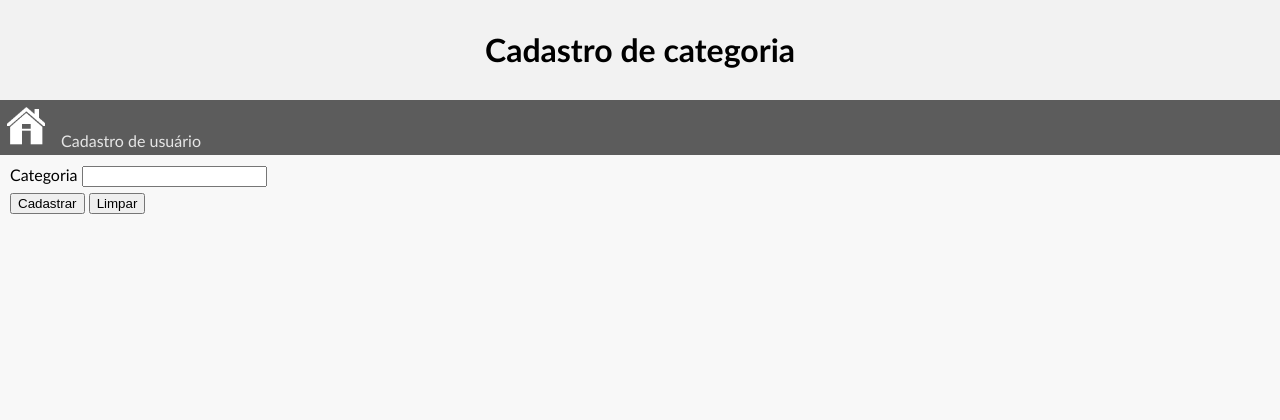
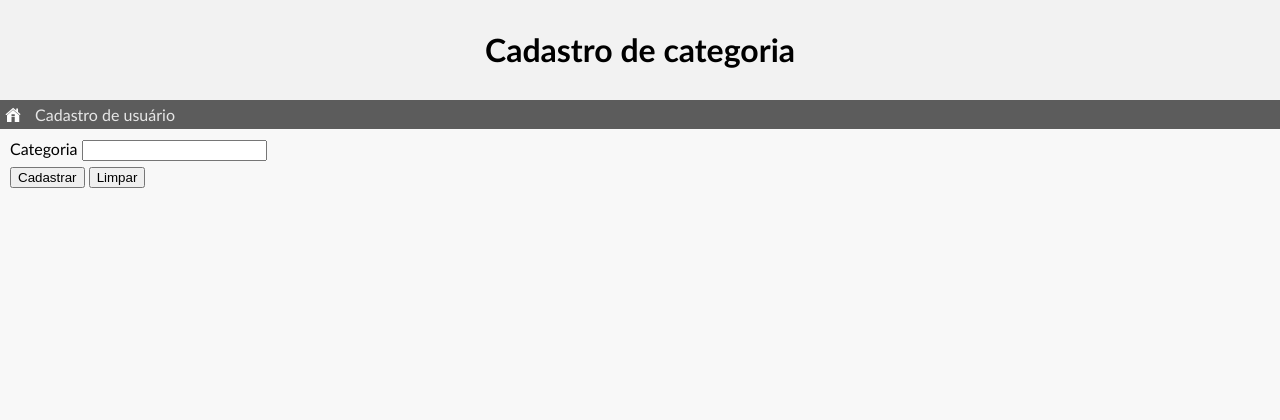
Before and after one commit to GustavoSabel/financemanager, a PHP site: page /view/cadastrocategoria.php in a window 1280 px wide. Shown: the top 420 px of the page. Run offline with PHP 8.4, Linux system fonts and the light colour scheme.

Commit message:
Ajuste de layout - Link home

```diff
--- a/financemanager/Resources/Estilos.css
+++ b/financemanager/Resources/Estilos.css
@@ -48,7 +48,14 @@ nav ul.navegacao li {
 	padding:0;
 }
 
-nav ul.navegacao li a {
+nav ul.navegacao li a.link_img{
+	text-decoration: none;
+	padding:7px 5px 3px 5px;
+	position:relative;
+	top:2px;
+}
+
+nav ul.navegacao li a.link_texto{
 	text-decoration: none;
 	padding:5px 5px 5px 5px;
 }
--- a/financemanager/index.php
+++ b/financemanager/index.php
@@ -15,10 +15,10 @@
 	<nav>
 		<ul class="navegacao">
 			<li>
-				<a href="view/cadastrousuario.php">Cadastro de usuário</a>
+				<a class="link_texto" href="view/cadastrousuario.php">Cadastro de usuário</a>
 			</li>
 			<li>
-				<a href="view/cadastrocategoria.php">Cadastro de categoria</a>
+				<a class="link_texto" href="view/cadastrocategoria.php">Cadastro de categoria</a>
 			</li>
 		</ul>
 	</nav>
--- a/financemanager/view/cadastrocategoria.php
+++ b/financemanager/view/cadastrocategoria.php
@@ -14,12 +14,12 @@
 	<nav>
 		<ul class="navegacao">
 			<li>
-				<a href="../index.php">
-					<img src="../Resourses/Imagens/home-icon_white_64.png" alt="Home" style="width:42px; height:42px; border:0" />
+				<a class="link_img" href="../index.php">
+					<img src="../Resources/Imagens/home-icon_white_64.png" alt="Home" style="width:16px; height:16px; border:0; padding-top:0px;" />
 				</a>
 			</li>
 			<li>
-				<a href="cadastrousuario.php">Cadastro de usuário</a>
+				<a class="link_texto" href="cadastrousuario.php">Cadastro de usuário</a>
 			</li>
 		</ul>
 	</nav>
--- a/financemanager/view/cadastrousuario.php
+++ b/financemanager/view/cadastrousuario.php
@@ -14,10 +14,12 @@
 	<nav>
 		<ul class="navegacao">
 			<li>
-				<a href="../index.php">Página inicial</a>
+				<a class="link_img" href="../index.php">
+					<img src="../Resources/Imagens/home-icon_white_64.png" alt="Home" style="width:16px; height:16px; border:0; padding-top:0px;" />
+				</a>
 			</li>
 			<li>
-				<a href="cadastrocategoria.php">Cadastro de categoria</a>
+				<a class="link_texto" href="cadastrocategoria.php">Cadastro de categoria</a>
 			</li>
 		</ul>
 	</nav>
```
